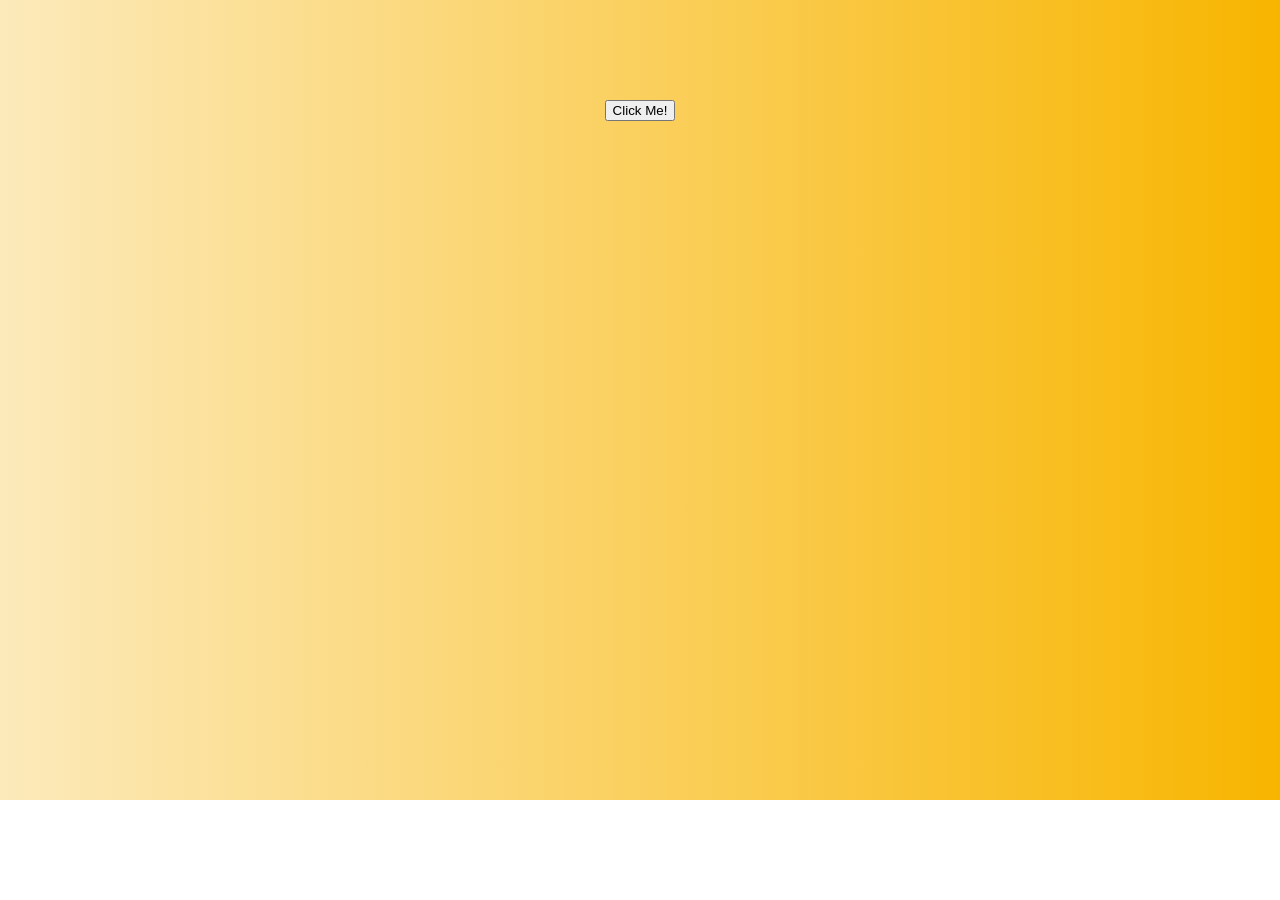
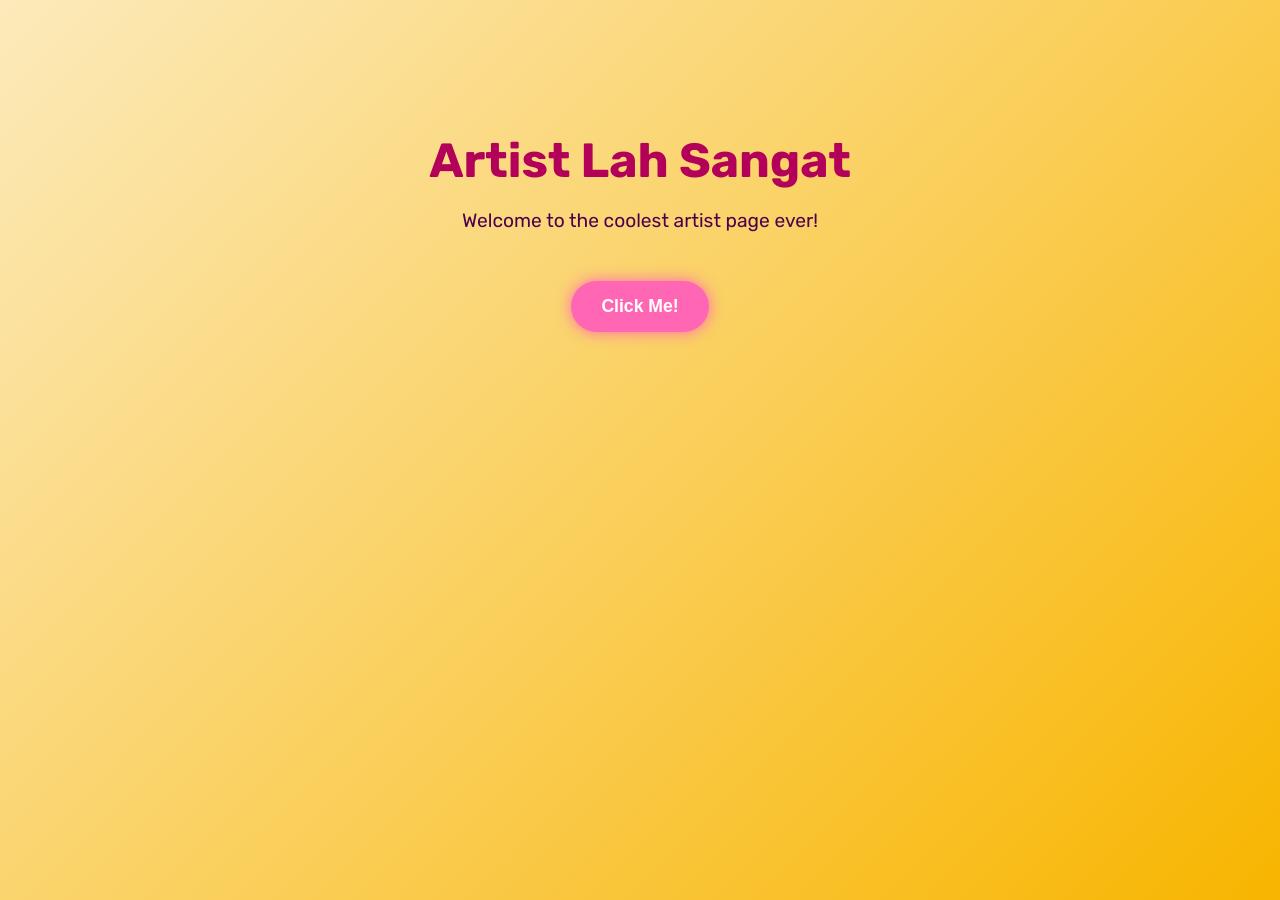
Before and after one commit to westernneverdie006-a5409y/westerneverdie006ArtistDashboard, a plain HTML site: page index.html in a window 1280 px wide. Before the commit the page ends 800 px from the top, so only its background shows below. Drawn offline with Linux system fonts and the light colour scheme.

Commit message:
Update index.html

```diff
--- a/index.html
+++ b/index.html
@@ -1,20 +1,61 @@
+<!DOCTYPE html>
+<html lang="en">
 <head>
-  <title>Hello, World</title>
-  <button onclick="alert('You clicked me!')">Click Me!</button>
+  <meta charset="UTF-8">
+  <title>Artist Lah Sangat</title>
+  <link rel="icon" href="https://emoji.gg/assets/emoji/9799_artist.png" type="image/png">
+  <link href="https://fonts.googleapis.com/css2?family=Rubik:wght@400;700&display=swap" rel="stylesheet">
   <style>
     body {
-      font-family: Arial, sans-serif;
+      font-family: 'Rubik', sans-serif;
       text-align: center;
-      margin-top: 100px;
-      background: linear-gradient(to right, #fceabb, #f8b500);
+      margin: 0;
+      padding-top: 100px;
+      height: 100vh;
+      background: linear-gradient(135deg, #fceabb, #f8b500);
       color: #333;
+      animation: fadeIn 1.5s ease-in;
     }
+
     h1 {
-      font-size: 48px;
+      font-size: 3em;
       color: #b30059;
+      margin-bottom: 20px;
     }
+
     p {
-      font-size: 20px;
+      font-size: 1.2em;
+      color: #4d004d;
+    }
+
+    .cool-button {
+      margin-top: 30px;
+      padding: 15px 30px;
+      font-size: 1.1em;
+      font-weight: bold;
+      background: #ff66b3;
+      border: none;
+      border-radius: 30px;
+      color: white;
+      cursor: pointer;
+      box-shadow: 0 0 15px #ff66b3;
+      transition: transform 0.2s ease, box-shadow 0.2s ease;
+    }
+
+    .cool-button:hover {
+      transform: scale(1.05);
+      box-shadow: 0 0 25px #ff3399;
+    }
+
+    @keyframes fadeIn {
+      from { opacity: 0; transform: translateY(20px); }
+      to { opacity: 1; transform: translateY(0); }
     }
   </style>
 </head>
+<body>
+  <h1>Artist Lah Sangat</h1>
+  <p>Welcome to the coolest artist page ever!</p>
+  <button class="cool-button" onclick="alert('You clicked me!')">Click Me!</button>
+</body>
+</html>
```
